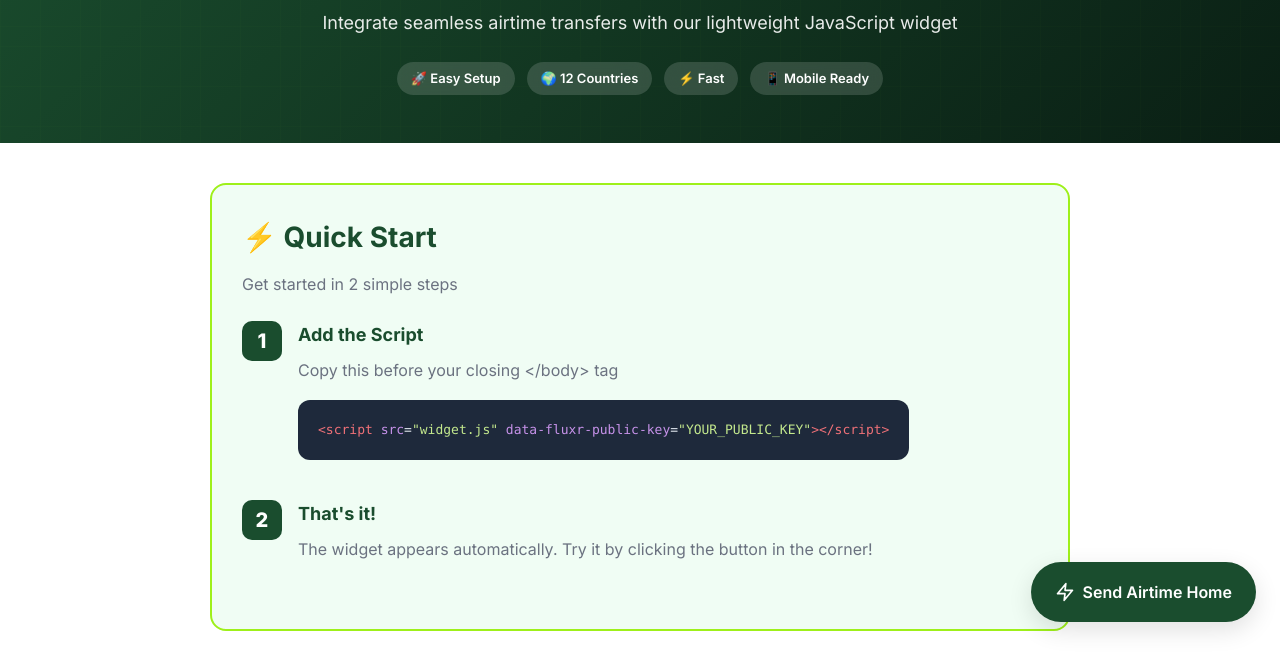
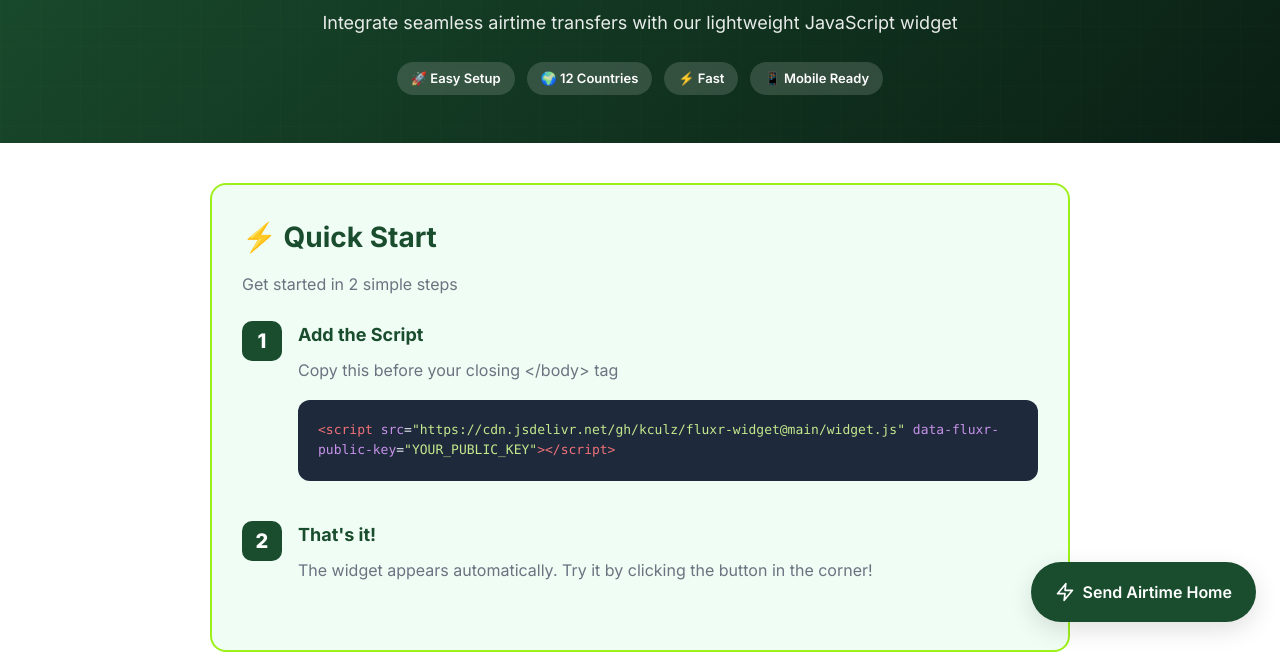
Before and after one commit to kculz/Fluxr-widget, a plain HTML site: page index.html in a window 1280 px wide. Shown: the part 154-808 px from the top of the page. Drawn offline with Linux system fonts and the light colour scheme.

Commit message:
FIX: script src

```diff
--- a/index.html
+++ b/index.html
@@ -522,7 +522,7 @@
                         <h3>Add the Script</h3>
                         <p>Copy this before your closing &lt;/body&gt; tag</p>
                         <div class="code-block">
-<span class="code-tag">&lt;script</span> <span class="code-attr">src</span>=<span class="code-string">"widget.js"</span>
+<span class="code-tag">&lt;script</span> <span class="code-attr">src</span>=<span class="code-string">"https://cdn.jsdelivr.net/gh/kculz/fluxr-widget@main/widget.js"</span>
         <span class="code-attr">data-fluxr-public-key</span>=<span class="code-string">"YOUR_PUBLIC_KEY"</span><span class="code-tag">&gt;&lt;/script&gt;</span>
                         </div>
                     </div>
```
